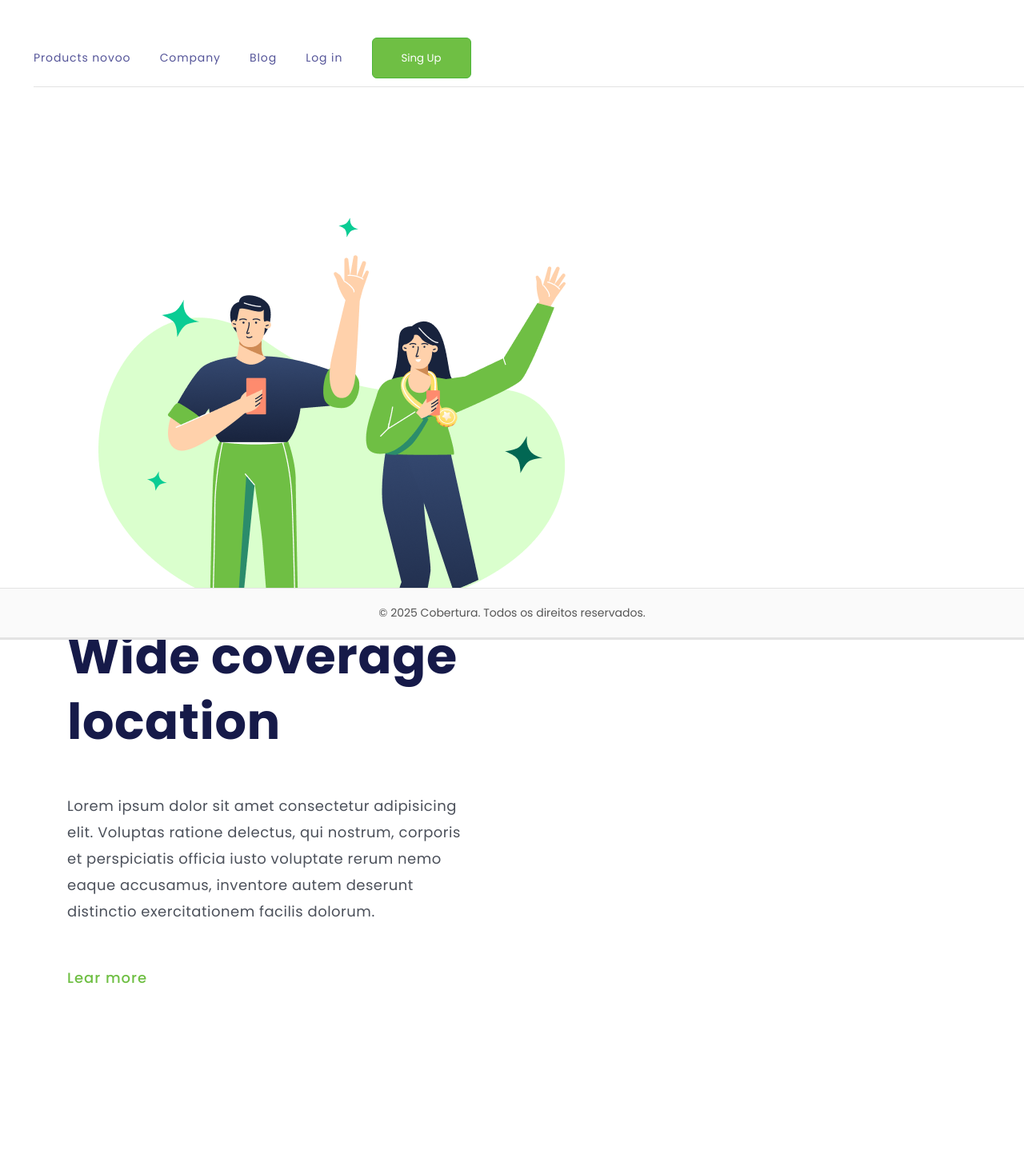
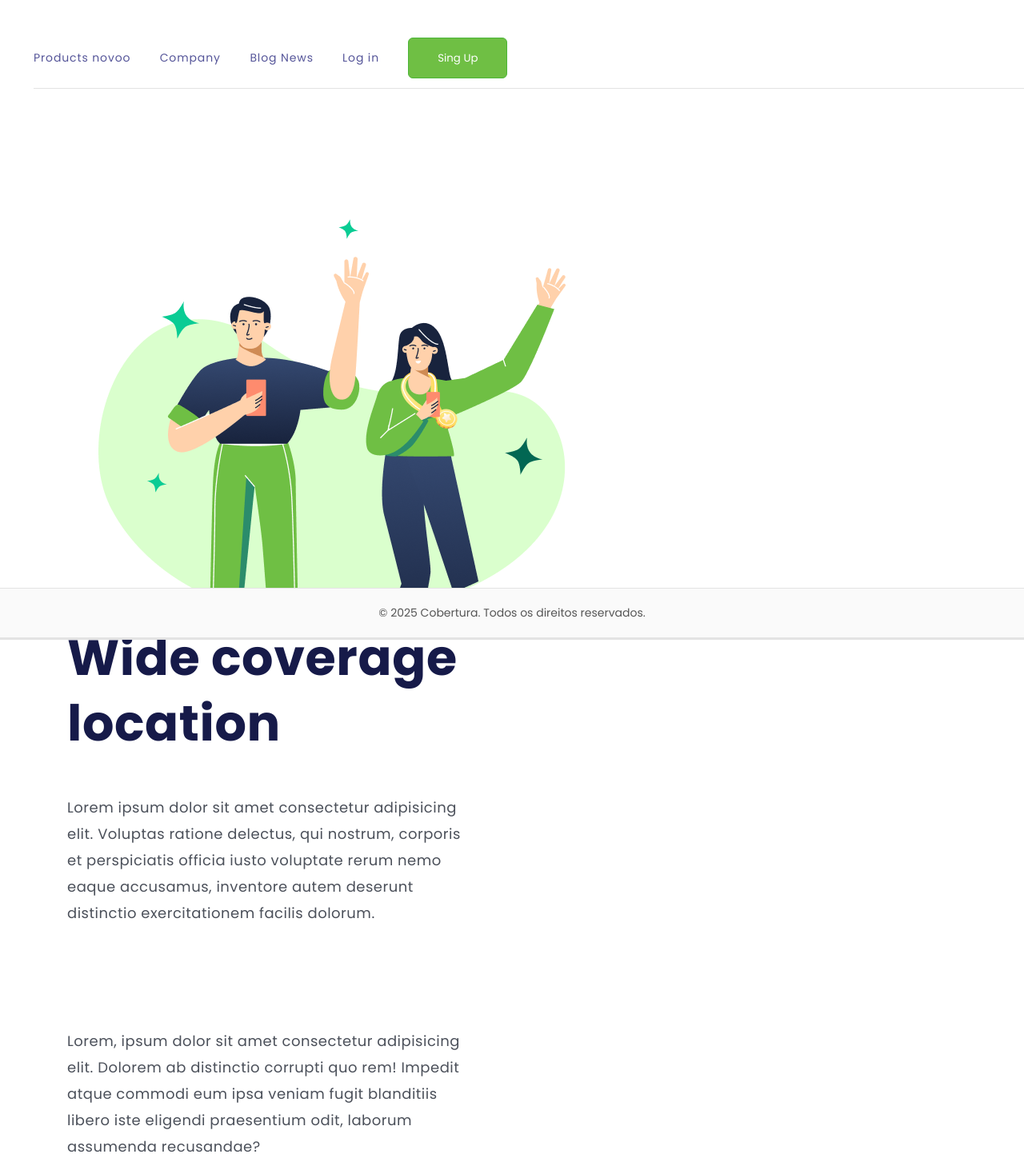
Before and after one commit to DiogoDavi/Primeiro-commit-projetos, a plain HTML site: page index.html in a window 1280 px wide. Shown: the top 1453 px of the page at 80% size. Before the commit the page ends 1236 px from the top, so only its background shows below. Drawn offline with Linux system fonts and the light colour scheme.

Commit message:
alteracao versao5

```diff
--- a/index.html
+++ b/index.html
@@ -13,8 +13,8 @@
 <body>
     <header class="box-titulo">
         <a class="link-menu">Products novoo</a>
-        <a class="link-menu">Company</a>
-        <a class="link-menu">Blog</a>
+        <a class="link-menu">Company </a>
+        <a class="link-menu">Blog News</a>
         <a class="link-menu">Log in</a>
         <button class="button-menu">Sing Up</button>
     </header>
@@ -23,7 +23,8 @@
         <div>
             <h1>Wide coverage location</h1>
             <p>Lorem ipsum dolor sit amet consectetur adipisicing elit. Voluptas ratione delectus, qui nostrum, corporis et perspiciatis officia iusto voluptate rerum nemo eaque accusamus, inventore autem deserunt distinctio
-                exercitationem facilis dolorum.</p>
+                exercitationem facilis dolorum.</p><br>
+            <p>Lorem, ipsum dolor sit amet consectetur adipisicing elit. Dolorem ab distinctio corrupti quo rem! Impedit atque commodi eum ipsa veniam fugit blanditiis libero iste eligendi praesentium odit, laborum assumenda recusandae?</p>
             <button class="button-learn-more">Lear more</button>
         </div>
     </main>
--- a/style.css
+++ b/style.css
@@ -9,7 +9,7 @@
 
 .box-titulo {
     border-bottom: 1px solid #e3e3e3;  /* Linha abaixo do título */
-    padding-bottom: 10px;              /* Espaço entre título e linha */
+    padding-bottom: 12px;              /* Espaço entre título e linha */
     margin-bottom: 0px;               /* Espaço para o conteúdo abaixo */
     color: #559;
 
```
